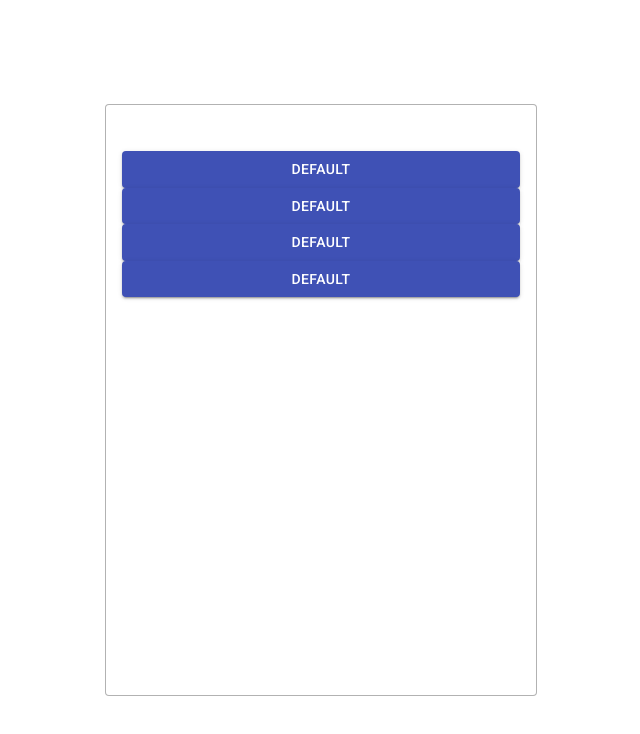
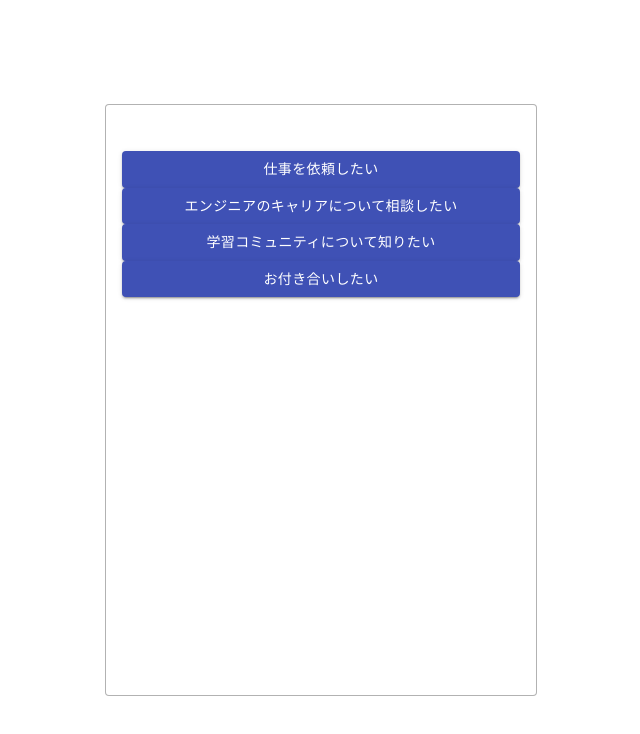
Before and after one commit to maneko00/chatbot-demo, a React (Create React App) app: page / in a window 1280 px wide. Shown: the top 734 px of the page, without its empty margins (319-959 px from the left). Built offline with nearby package versions, Linux system fonts and the light colour scheme.

Commit message:
回答の表示

```diff
--- a/src/App.jsx
+++ b/src/App.jsx
@@ -15,12 +15,24 @@ export default class App extends React.Component {
     }
   }
 
+  initAnswer = () => {
+    const initDataset = this.state.dataset[this.state.currentId];
+    const initAnswers = initDataset.answers;
+
+    this.setState({
+      answers: initAnswers
+    })
+  }
+
+  componentDidMount() {
+    this.initAnswer()
+  }
 
   render() {
     return (
       <section className='c-section'>
         <div className='c-box'>
-          <AnswersList />
+          <AnswersList answers={this.state.answers}/>
         </div>
       </section>
     );
--- a/src/components/Answer.jsx
+++ b/src/components/Answer.jsx
@@ -8,11 +8,13 @@ const useStyles = makeStyles((theme) => ({
     },
 }));
 
-const Answer = () => {
+const Answer = (props) => {
     // const classes = useStyles();
 
     return(
-        <Button variant="contained" color="primary">Default</Button>
+        <Button variant="contained" color="primary">
+            {props.content}
+        </Button>
     )
 }
 
--- a/src/components/AnswersList.jsx
+++ b/src/components/AnswersList.jsx
@@ -1,13 +1,12 @@
 import React from 'react'
 import { Answer } from './index'
 
-const AnswersList = () => {
+const AnswersList = (props) => {
     return(
         <div className='c-grid__answer'>
-            <Answer />
-            <Answer />
-            <Answer />
-            <Answer />
+            {props.answers.map((value, index) => {
+                return <Answer content={value.content} key={index.toString()} />
+            })}
         </div>
     )
 }
```
